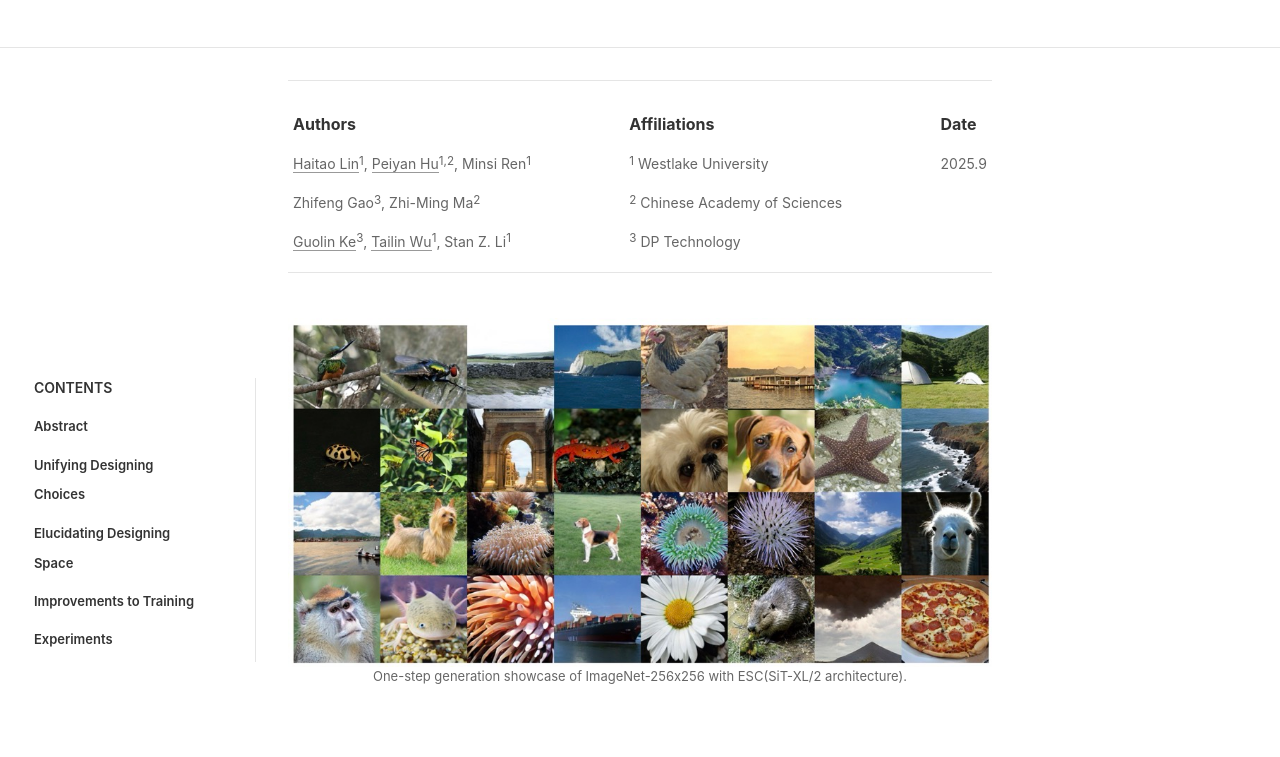
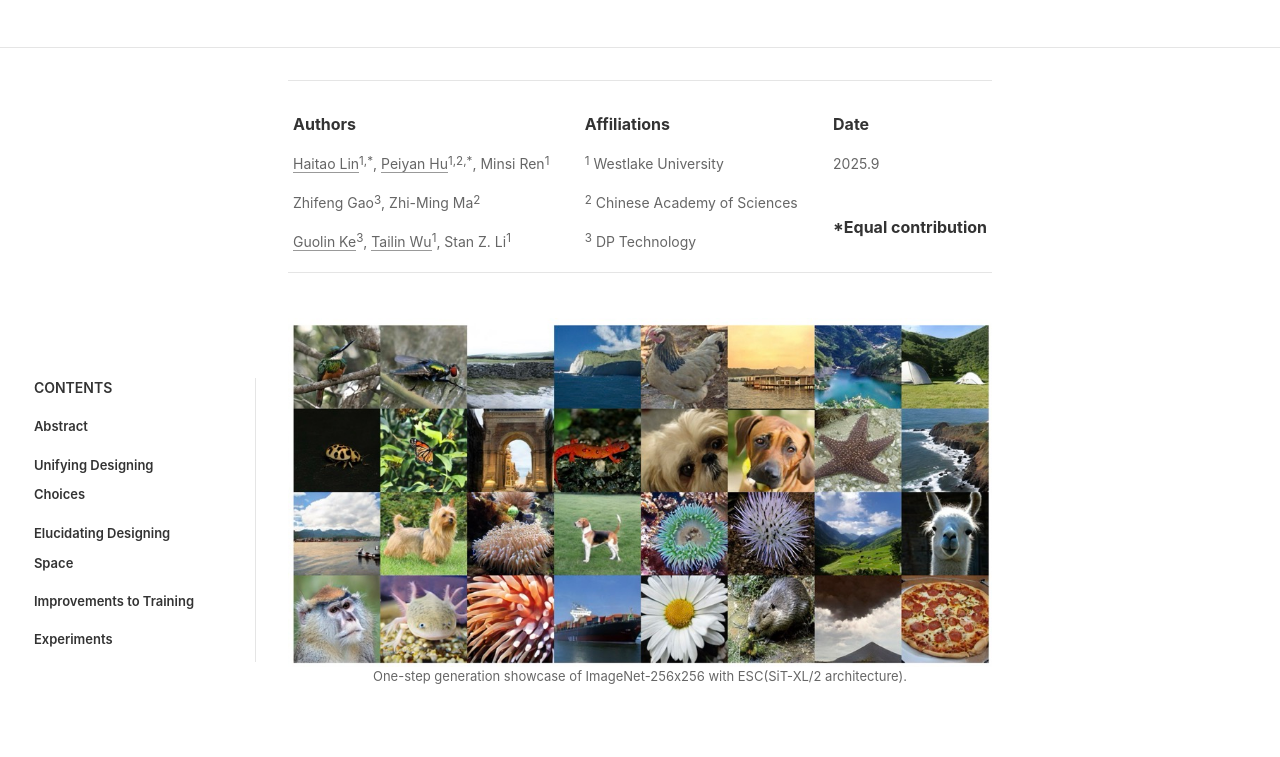
Before and after one commit to EDAPINENUT/explicitshortcut-project-page, a plain HTML site: page index.html in a window 1280 px wide. Shown: the part 343-1100 px from the top of the page. Drawn offline with nearby package versions, Linux system fonts and the light colour scheme; no server answers.

Commit message:
add-hyperef

```diff
--- a/index.html
+++ b/index.html
@@ -43,7 +43,7 @@
             <div class="byline-container">
                 <div class="byline-column">
                     <h3>Authors</h3>
-                    <p><a href="https://edapinenut.github.io">Haitao Lin</a><sup>1</sup>, <a href="https://peiyannn.github.io">Peiyan Hu</a><sup>1,2</sup>, Minsi Ren<sup>1</sup></p>
+                    <p><a href="https://edapinenut.github.io">Haitao Lin</a><sup>1,*</sup>, <a href="https://peiyannn.github.io">Peiyan Hu</a><sup>1,2,*</sup>, Minsi Ren<sup>1</sup></p>
                     <p>Zhifeng Gao<sup>3</sup>, Zhi-Ming Ma<sup>2</sup></p>
                     <p><a href="https://guolinke.github.io">Guolin Ke</a><sup>3</sup>, <a href="https://tailin.org">Tailin Wu</a><sup>1</sup>, Stan Z. Li<sup>1</sup></p>
                 </div>
@@ -56,6 +56,7 @@
                 <div class="byline-column">
                     <h3>Date</h3>
                     <p>2025.9</p>
+                    <h3>*Equal contribution</h3>
                 </div>
             </div>
         </div>
```
